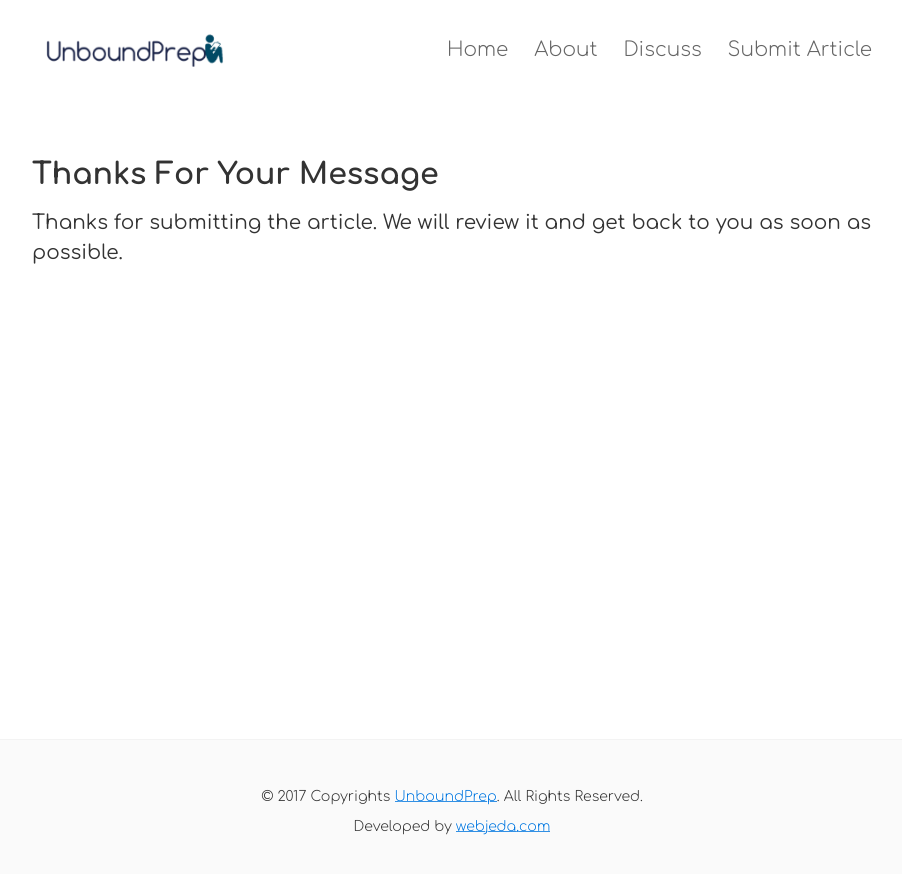
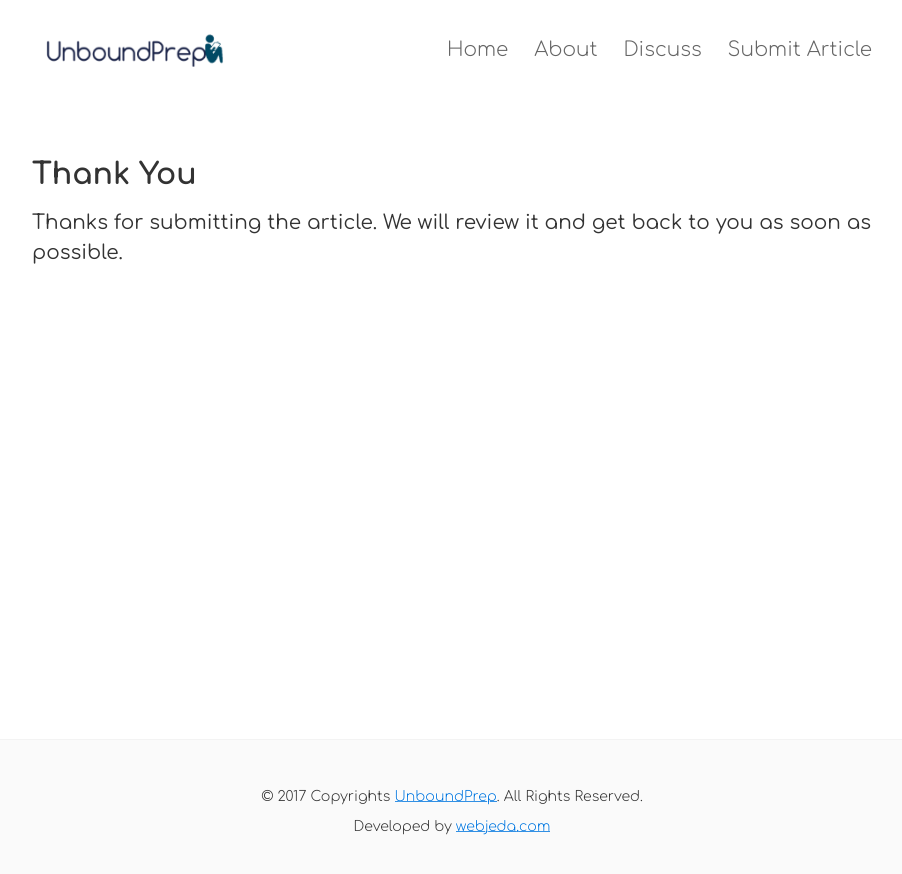
Before and after one commit to imanup/unboundprep-blog, a Jekyll site: the page built from thanks.md, in a window 1280 px wide. Shown: the top 874 px of the page, without its empty margins (188-1090 px from the left). Built offline with Jekyll 4.4.1, drawn with Linux system fonts in a browser that asks for light colours.

Commit message:
no message

```diff
--- a/thanks.md
+++ b/thanks.md
@@ -1,6 +1,6 @@
 ---
 layout: page
-title: Thanks For Your Message
+title: Thank You
 permalink: /thanks/
 ---
 {{ site.text.thanks }}
```
